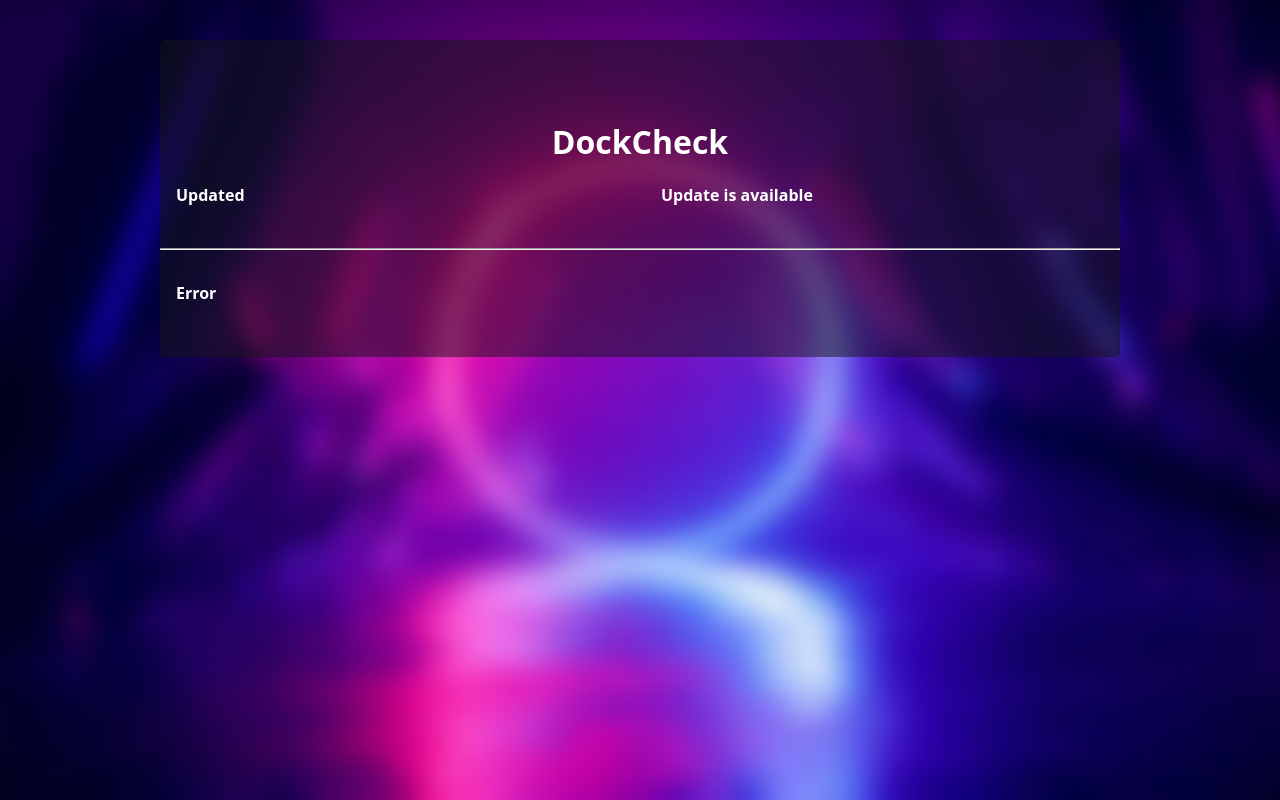
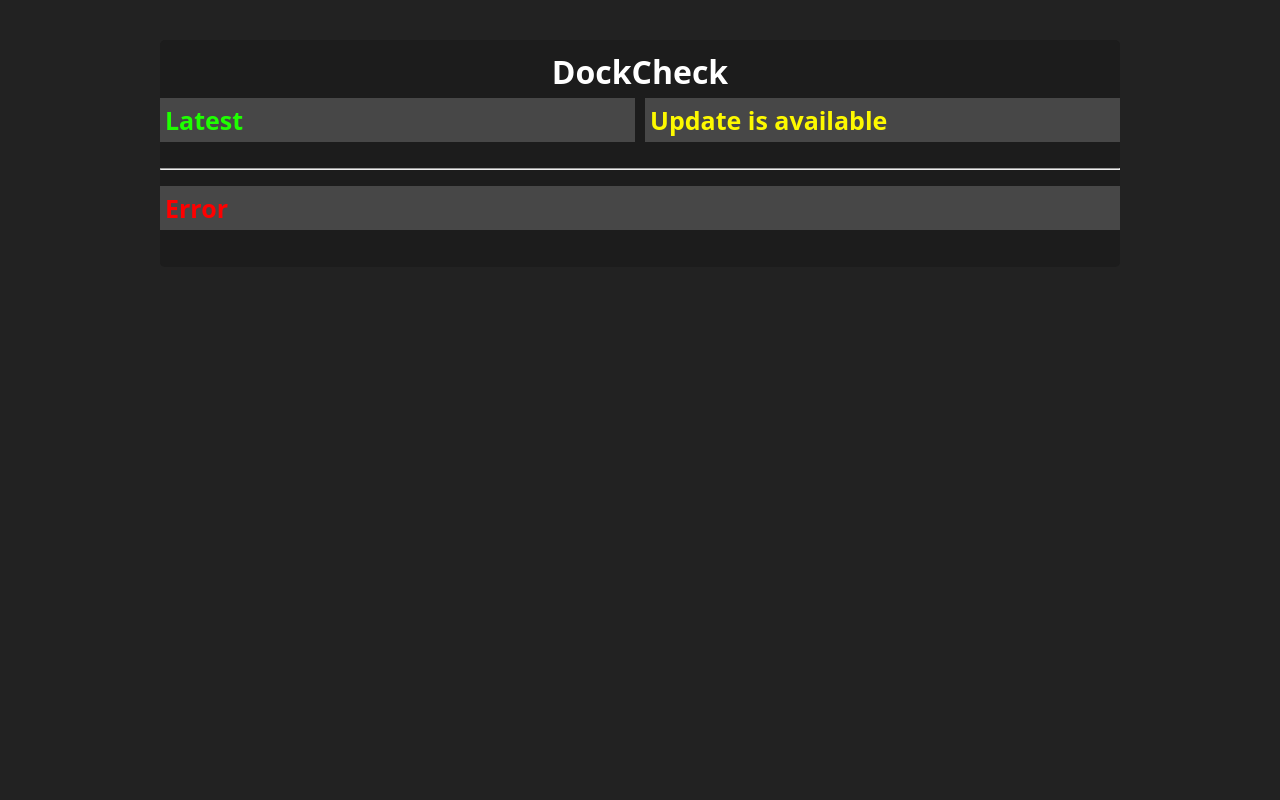
Before and after one commit to Palleri/dockcheck-web, a PHP site: page / in a window 1280 px wide. Run offline with PHP 8.4, Linux system fonts and the light colour scheme; data that the repository does not hold is empty.

Commit message:
Edit color codes

```diff
--- a/src/index.php
+++ b/src/index.php
@@ -67,7 +67,7 @@ $arraysizeupdate = count($conupdate_match);
   <div class="column">
     <table>
       <tr>
-        <th>Updated</th>
+        <th class="latest">Latest</th>
         <th></th>
         <th></th>
       </tr>
@@ -90,7 +90,7 @@ $arraysizeupdate = count($conupdate_match);
   <div class="column">
     <table>
       <tr>
-        <th>Update is available</th>
+        <th class="update">Update is available</th>
         <th></th>
         <th></th>
       </tr>
@@ -115,7 +115,7 @@ $arraysizeupdate = count($conupdate_match);
     <hr>
     <table>
       <tr>
-        <th>Error</th>
+        <th class="error">Error</th>
         <th></th>
         <th></th>
       </tr>
--- a/src/style.css
+++ b/src/style.css
@@ -6,7 +6,8 @@ color: white;
 }
 
 body {
-background: url(bg.jpg) no-repeat center center fixed;
+/* background: url(bg.jpg) no-repeat center center fixed; */
+background-color: rgb(34, 34, 34);
 -webkit-background-size: cover;
 -moz-background-size: cover;
 -o-background-size: cover;
@@ -38,7 +39,7 @@ padding-bottom: 32px;
 }
 
 h1, h1 a {
-min-height: 120px;
+min-height: 50px;
 width: 90%;
 max-width: 700px;
 vertical-align: middle;
@@ -46,7 +47,7 @@ text-align: center;
 margin: 0 auto;
 text-decoration: none;
 color: #fff;
-padding-top: 80px;
+padding-top: 10px;
 }
 
 p {
@@ -63,7 +64,19 @@ color: white;
 
 th {
 color: white;
+font-size: 25px;
 }
+
+.latest{
+  color: rgb(30, 255, 0);
+  }
+.update{
+  color: rgb(253, 249, 0);
+  }
+  .error{
+    color: rgb(255, 0, 0);
+    }
+
 
 
 .tg  {
@@ -116,11 +129,15 @@ border: 0px solid #ddd;
 
 th, td {
 text-align: left;
-padding: 16px;
+padding: 5px;
 color: #fff
 }
 
 tr:nth-child(even) {
-background-color: #2c2b2b;
-color: #fff
+background-color: #616161;
+color: rgb(100, 21, 21)
 }
+tr:nth-child(odd) {
+  background-color: #474747;
+  color: rgb(100, 21, 21)
+  }
```
